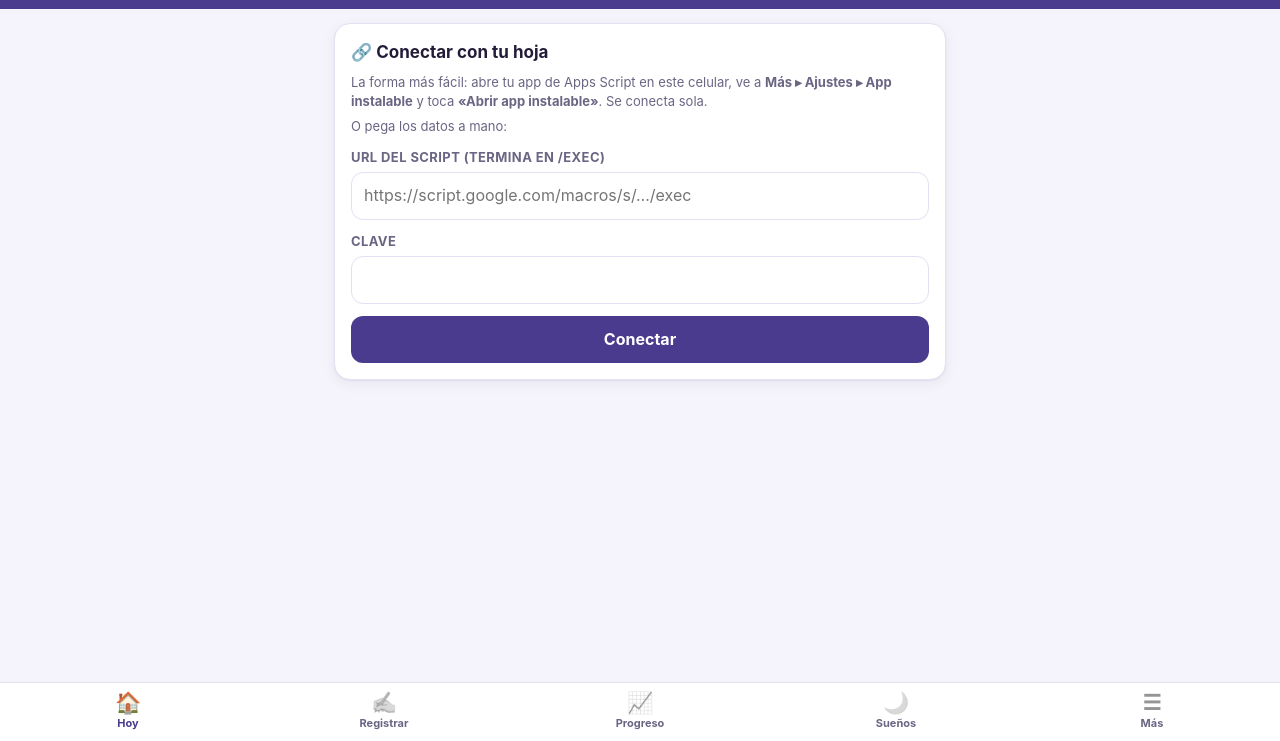
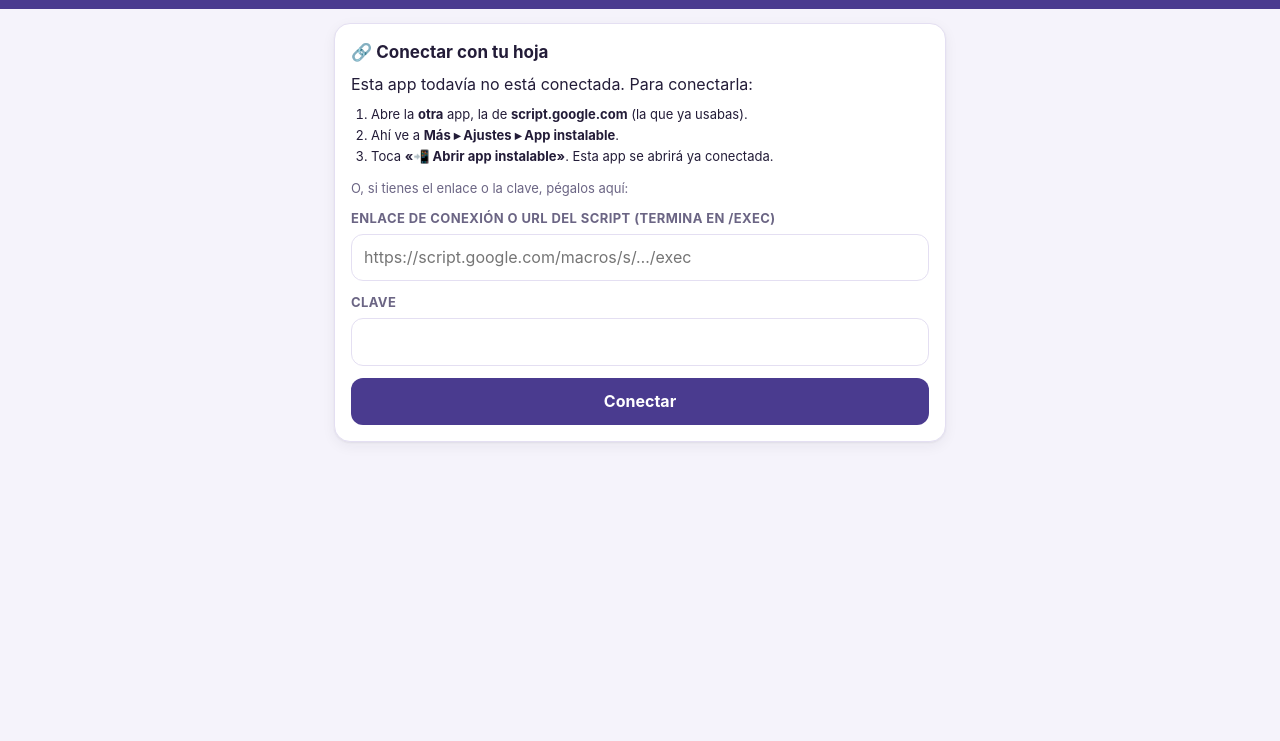
Before and after one commit to alanronny78-commits/Micro-Dosis, a plain HTML site: page app/Index.html in a window 1280 px wide. Both pictures are taken after a click on the button "Conectar". Shown: the part 59-800 px from the top of the page. Drawn offline with Linux system fonts and the light colour scheme.

Commit message:
App instalable: pantalla de conexión más clara y pestañas ocultas hasta conectar
- Sin conexión, las pestañas ya no fallan (antes «Más» no abría)
- Se puede pegar el enlace de conexión completo
- Ajustes muestra el enlace para copiarlo; errores visibles como aviso

Co-Authored-By: Claude Opus 5.5 <noreply@anthropic.com>
Claude-Session: https://claude.ai/code/session_01FemhkAH1z7FjXDzQ3ge1tF

```diff
--- a/app/Index.html
+++ b/app/Index.html
@@ -162,6 +162,7 @@ function readSetupHash(){
 readSetupHash();
 window.addEventListener('hashchange',function(){if(readSetupHash()){loading('Conectando…');start()}});
 
+window.addEventListener('error',function(e){try{toast('⚠️ '+(e.message||'Error'))}catch(x){}});
 /* ============ Estado ============ */
 var S={boot:null,tab:'hoy',sub:null,entryId:null,entry:null,orig:null,dirty:false,progress:null,progItem:null,enea:null,eneaOrig:null,form:null,formOrig:null,eneaId:null};
 var $=function(s,el){return (el||document).querySelector(s)};
@@ -187,15 +188,20 @@ function start(){
 function viewSetup(bad){
   var c=getCfg()||{};
   $('#subtitle').textContent='Conectar con tu hoja';
+  $('#tabs').style.display='none';
   $('#view').innerHTML='<div class="card"><h2>🔗 Conectar con tu hoja</h2>'+
     (bad?'<div class="err" style="margin-bottom:10px">La clave no es válida o cambió. Vuelve a conectar.</div>':'')+
-    '<p class="small muted" style="margin:0 0 6px">La forma más fácil: abre tu app de Apps Script en este celular, ve a <b>Más ▸ Ajustes ▸ App instalable</b> y toca <b>«Abrir app instalable»</b>. Se conecta sola.</p>'+
-    '<p class="small muted" style="margin:0 0 10px">O pega los datos a mano:</p>'+
-    (MODE==='web'?'<div class="field"><label>URL del script (termina en /exec)</label><input type="text" id="cUrl" value="'+esc(c.url||'')+'" placeholder="https://script.google.com/macros/s/…/exec"></div>':'')+
+    (MODE==='web'?'<p style="margin:0 0 8px">Esta app todavía no está conectada. Para conectarla:</p>'+
+      '<ol class="small" style="margin:0 0 12px;padding-left:20px;line-height:1.6"><li>Abre la <b>otra</b> app, la de <b>script.google.com</b> (la que ya usabas).</li><li>Ahí ve a <b>Más ▸ Ajustes ▸ App instalable</b>.</li><li>Toca <b>«📲 Abrir app instalable»</b>. Esta app se abrirá ya conectada.</li></ol>'+
+      '<p class="small muted" style="margin:0 0 10px">O, si tienes el enlace o la clave, pégalos aquí:</p>'
+    :'<p class="small muted" style="margin:0 0 10px">Escribe la clave de acceso:</p>')+
+    (MODE==='web'?'<div class="field"><label>Enlace de conexión o URL del script (termina en /exec)</label><input type="text" id="cUrl" value="'+esc(c.url||'')+'" placeholder="https://script.google.com/macros/s/…/exec"></div>':'')+
     '<div class="field"><label>Clave</label><input type="text" id="cKey" value="'+esc(c.key||'')+'" autocomplete="off"></div>'+
     '<button class="btn block" id="cGo">Conectar</button></div>';
   $('#cGo').onclick=function(){
-    var n={url:MODE==='web'?$('#cUrl').value.trim():'',key:$('#cKey').value.trim()};
+    var raw=MODE==='web'?$('#cUrl').value.trim():'';
+    if(/#setup=/.test(raw)){location.hash=raw.slice(raw.indexOf('#'));return}  // pegó el enlace completo
+    var n={url:raw,key:$('#cKey').value.trim()};
     if((MODE==='web'&&!n.url)||!n.key){toast('Completa los datos');return}
     setCfg(n);loading('Conectando…');start();
   };
@@ -219,6 +225,7 @@ function entryIndex(id){var i=-1;S.boot.entries.forEach(function(e,k){if(e.id===
 /* ============ Navegación ============ */
 $$('#tabs button').forEach(function(b){b.onclick=function(){go(b.dataset.tab)}});
 function go(tab,sub){
+  if(!S.boot){toast('Primero conecta la app con tu hoja');return}
   if(S.dirty&&!confirm('Tienes cambios sin guardar. ¿Salir sin guardar?'))return;
   if(S.dirty){S.dirty=false}
   S.tab=tab;S.sub=sub||null;
@@ -229,6 +236,7 @@ function setDirty(v){S.dirty=v;$('#savebar').classList.toggle('show',!!v)}
 window.addEventListener('beforeunload',function(e){if(S.dirty){e.preventDefault();e.returnValue=''}});
 
 function render(){
+  $('#tabs').style.display='';
   setDirty(false);
   var b=S.boot;
   $('#subtitle').textContent=(b.name?b.name.split(' ')[0]+' · ':'')+'Bitácora 4D';
@@ -601,7 +609,8 @@ function loadPwaCard(){
       '<button class="btn ghost block" id="apiSave">Guardar URL</button>';
     if(s.apiUrl){
       h+='<div class="field" style="margin-top:16px"><label>2. En tu celular</label><a class="btn block" style="text-decoration:none" href="'+esc(setupLink(s))+'" target="_blank" rel="noopener">📲 Abrir app instalable</a></div>'+
-         '<p class="small muted" style="margin:6px 0 0">Ábrelo desde esta misma app en tu celular. Luego, en Chrome: menú ⋮ ▸ «Instalar app». No compartas este botón: lleva tu clave.</p>';
+         '<p class="small muted" style="margin:6px 0 10px">Ábrelo desde esta misma app en tu celular. Luego, en Chrome: menú ⋮ ▸ «Instalar app». No compartas este enlace: lleva tu clave.</p>'+
+         '<details><summary class="small" style="cursor:pointer;font-weight:700;color:var(--brand)">Ver el enlace para copiarlo</summary><textarea readonly id="setupTxt" style="margin-top:8px;font-size:12px" onclick="this.select()">'+esc(setupLink(s))+'</textarea></details>';
     }
     box.innerHTML=h;
     $('#apiSave').onclick=function(){var b=this;b.disabled=true;api('setApiUrl',$('#apiUrl').value).then(function(){toast('✅ URL guardada');loadPwaCard()}).catch(function(e){b.disabled=false;toast('⚠️ '+e.message)})};
--- a/docs/sw.js
+++ b/docs/sw.js
@@ -1,5 +1,5 @@
 // Service worker: guarda la interfaz para que abra rápido. Los datos siempre vienen de la hoja (red).
-const VERSION = 'md-v1';
+const VERSION = 'md-v2';
 const SHELL = ['./', './index.html', './manifest.webmanifest', './icons/icon-192.png', './icons/icon-512.png'];
 
 self.addEventListener('install', e => {
```
Also changed, not shown: docs/index.html (+14 -5 lines).
